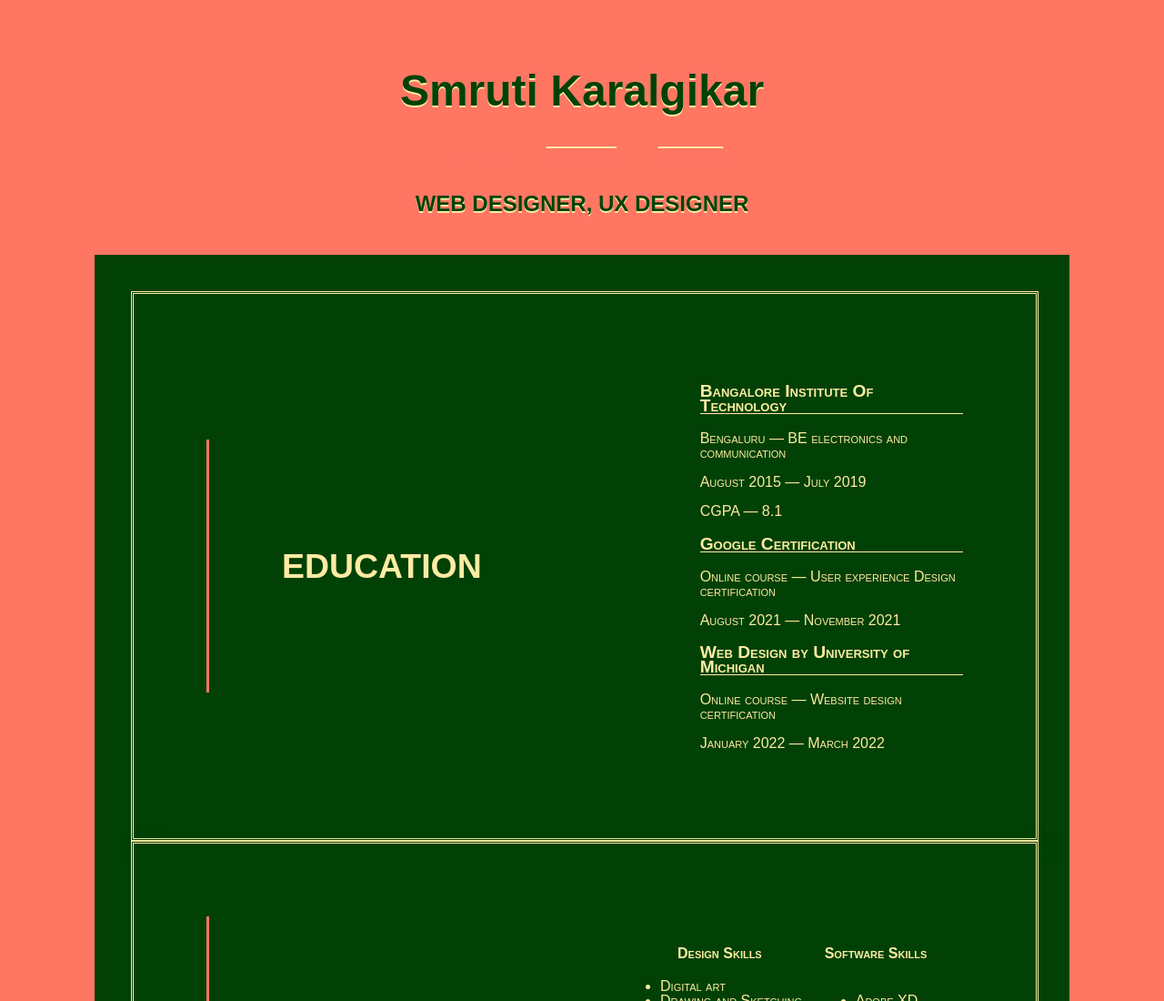
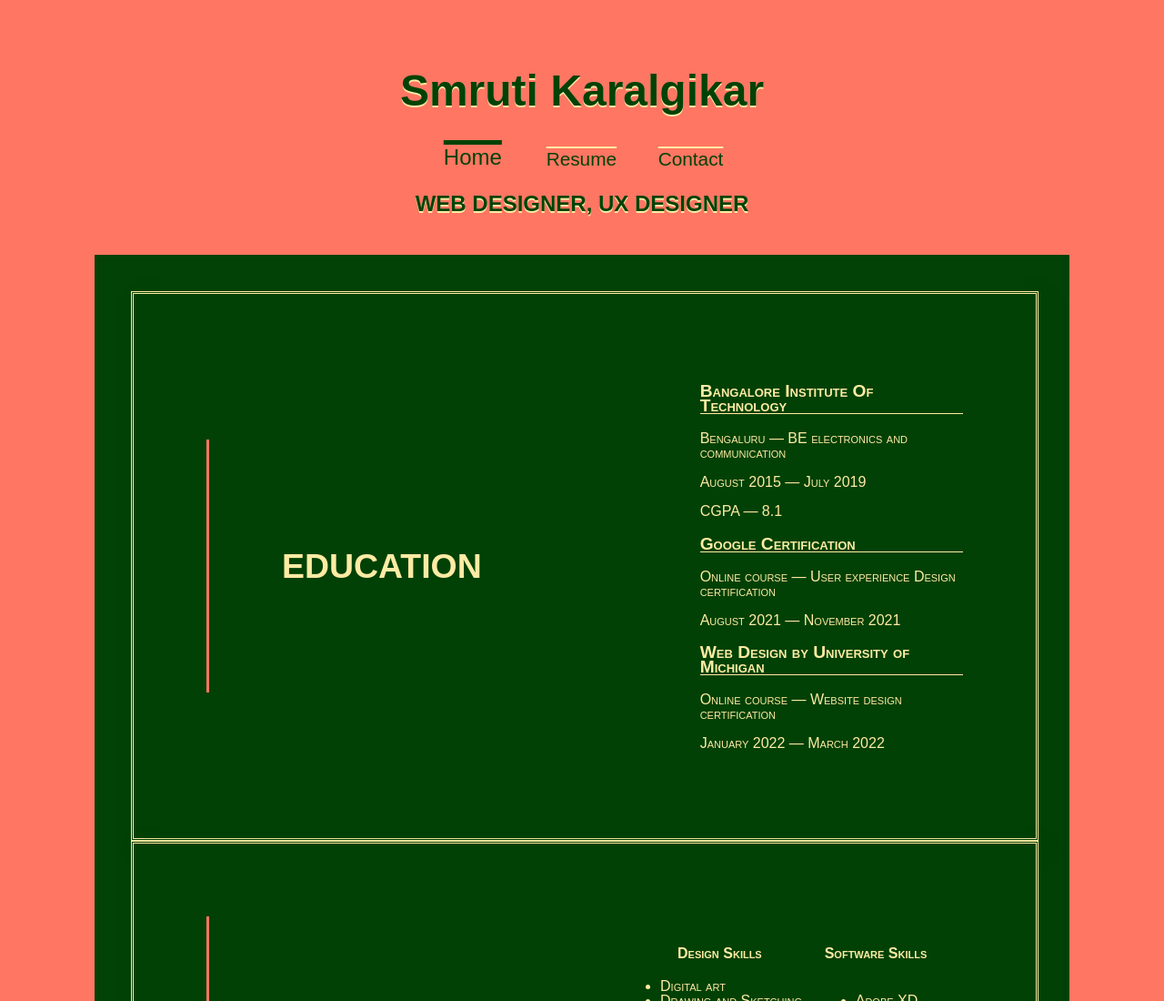
Before and after one commit to SmrutiKaralgikar/SmrutiKaralgikar, a plain HTML site: page final/resume.html in a window 1280 px wide. Shown: the top 1100 px of the page at 91% size. Drawn offline with Linux system fonts and the light colour scheme.

Commit message:
Update portfolio.css

```diff
--- a/final/CSS/portfolio.css
+++ b/final/CSS/portfolio.css
@@ -54,7 +54,7 @@ nav a.active{
 	font-size: 1.5em;
 
 }
-nav.line a{
+#j2 a{
 	padding: 1em;
 	width: 25%;
 	font-size: 1.3em;
@@ -63,8 +63,10 @@ nav.line a{
 	color: #024206;
 
 }
-nav.line a.active{
+#j2 a.active{
+	color: #024206;
 	text-decoration: .2em overline #024206;
+	font-size: 1.5em;
 }
 
 /* (B) HORIZONTAL MENU ITEMS */
```
